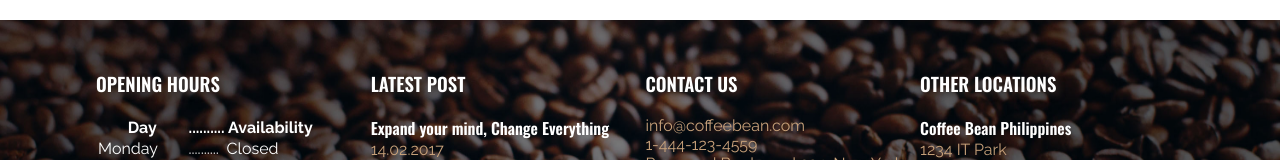
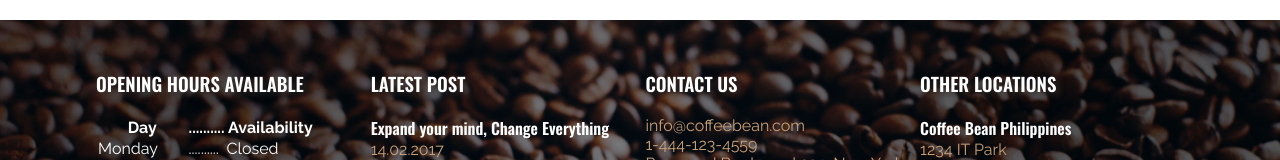
Before and after one commit to kredocumali/kredocumali.github.io, a plain HTML site: page index.html in a window 1280 px wide. Shown: the part 4860-5020 px from the top of the page. Drawn offline with nearby package versions, Linux system fonts and the light colour scheme.

Commit message:
Update index.html

```diff
--- a/index.html
+++ b/index.html
@@ -239,7 +239,7 @@
         <div class="footer">
             <div class="footer-contents">
                 <div class="footer-widgets">
-                    <h3>Opening Hours</h3>
+                    <h3>Opening Hours Available</h3>
                     <table>
                         <tr>
                             <th>Day</th>
```
